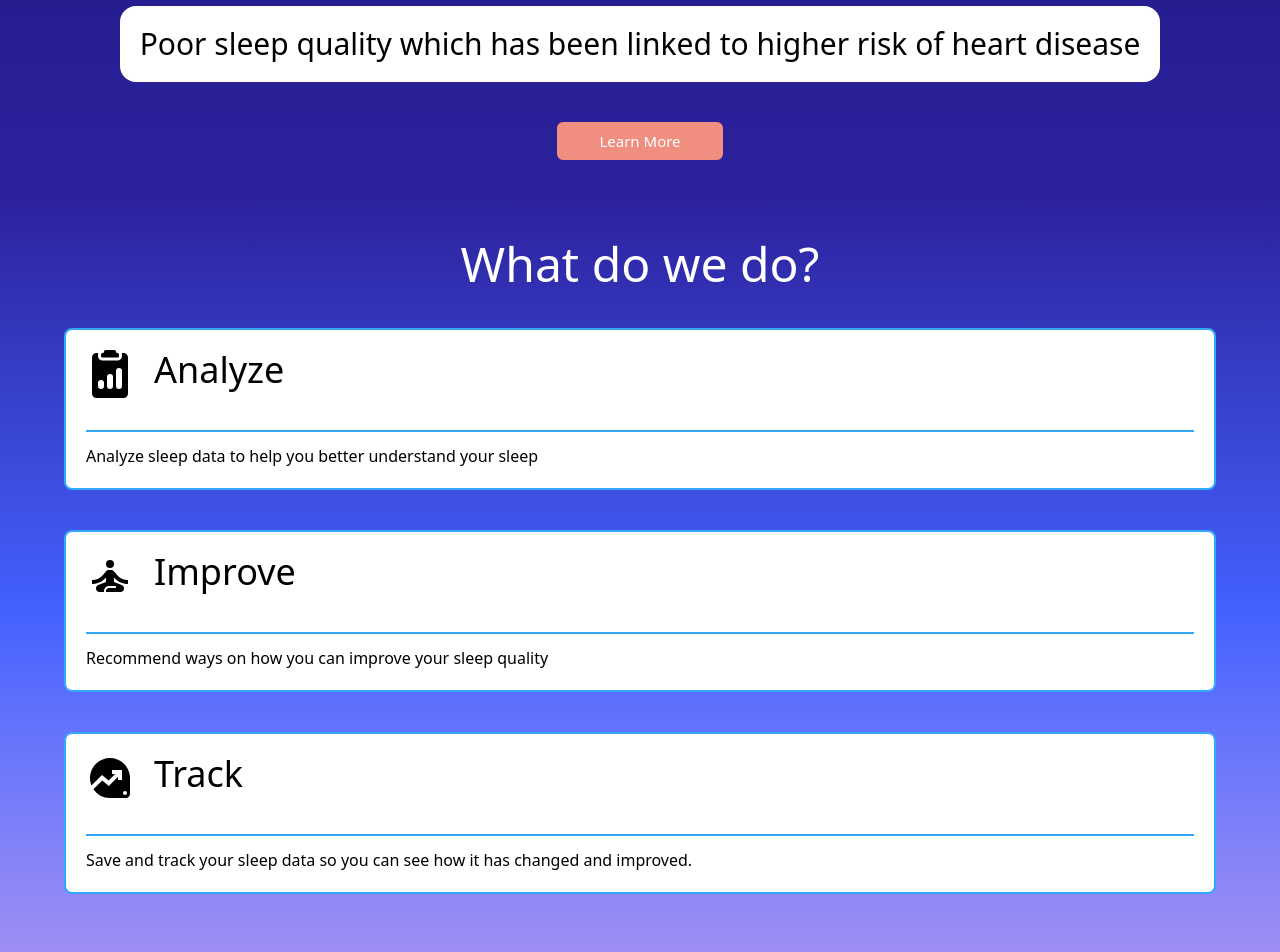
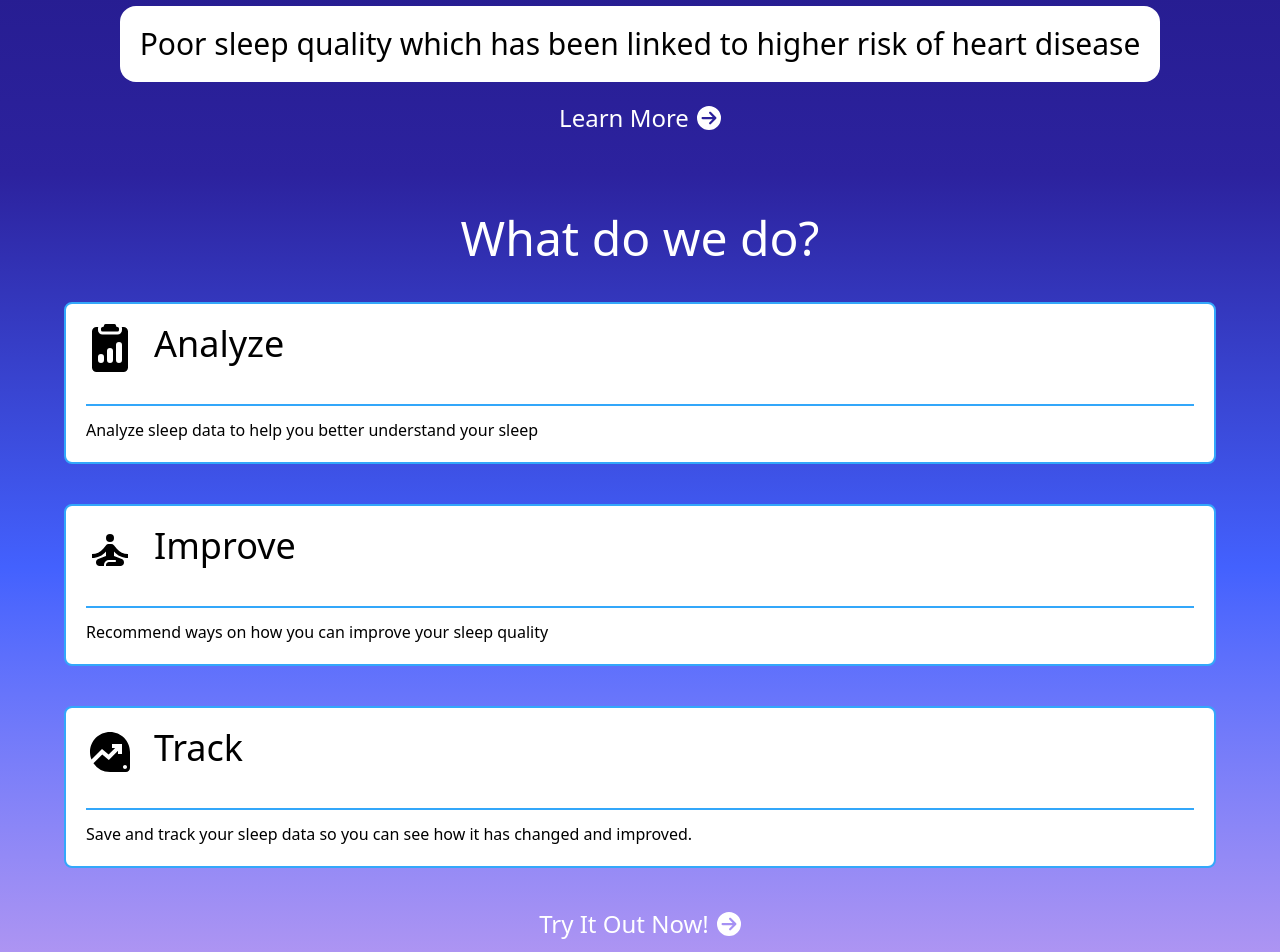
Before and after one commit to Ajaiah-D/HunterCapstoneSpring2025, a React (Vite) app in the folder sleepanalyzer/: page / in a window 1280 px wide. Shown: the part 2020-2972 px from the top of the page. Built offline with nearby package versions, Linux system fonts and the light colour scheme; no server answers; a web font is replaced by a local one.

Commit message:
added arrow icon and changed button design

```diff
--- a/sleepanalyzer/src/pages/Home.tsx
+++ b/sleepanalyzer/src/pages/Home.tsx
@@ -3,12 +3,14 @@ import useMediaQuery from "@/hooks/useMediaQuery";
 import { BsFillClipboard2DataFill } from "react-icons/bs";
 import { MdDataExploration } from "react-icons/md";
 import { MdSelfImprovement } from "react-icons/md";
+import { FaCircleArrowRight } from "react-icons/fa6";
 
 import { ParallaxProvider } from "react-scroll-parallax";
 import { TypeAnimation } from "react-type-animation";
 import ParallaxScroll from "@/components/ParallaxScroll";
 import CustomButton from "@/components/CustomButton";
 import SlideInTransition from "@/components/SlideInTransition";
+import { hover } from "framer-motion";
 
 type Props = {};
 
@@ -81,12 +83,14 @@ const Home = (props: Props) => {
                   </p>
                 </div>
               ))}
-              <div>
+              <div className="text-2xl mt-5 flex gap-2">
+                Learn More
                 <CustomButton
                   page="why"
-                  customization="center mt-10 gap-2 text-[15px]"
+                  customization="translate-y-1"
+                  noOriginalStyle={true}
                 >
-                  Learn More
+                  <FaCircleArrowRight className="hover:fill-brightblue" />
                 </CustomButton>
               </div>
             </div>
@@ -116,12 +120,16 @@ const Home = (props: Props) => {
               </div>
             ))}
           </div>
+          <div className="text-2xl mt-5 flex gap-2">
+            Try It Out Now!
             <CustomButton
-              page="analyze"
-              customization="center mt-10 gap-2"
+                  page="why"
+                  customization="translate-y-1"
+                  noOriginalStyle={true}
             >
-              Try It Now!
+              <FaCircleArrowRight className="hover:fill-brightblue" />
             </CustomButton>
+          </div>
           </SlideInTransition>
         </div>
 
```
